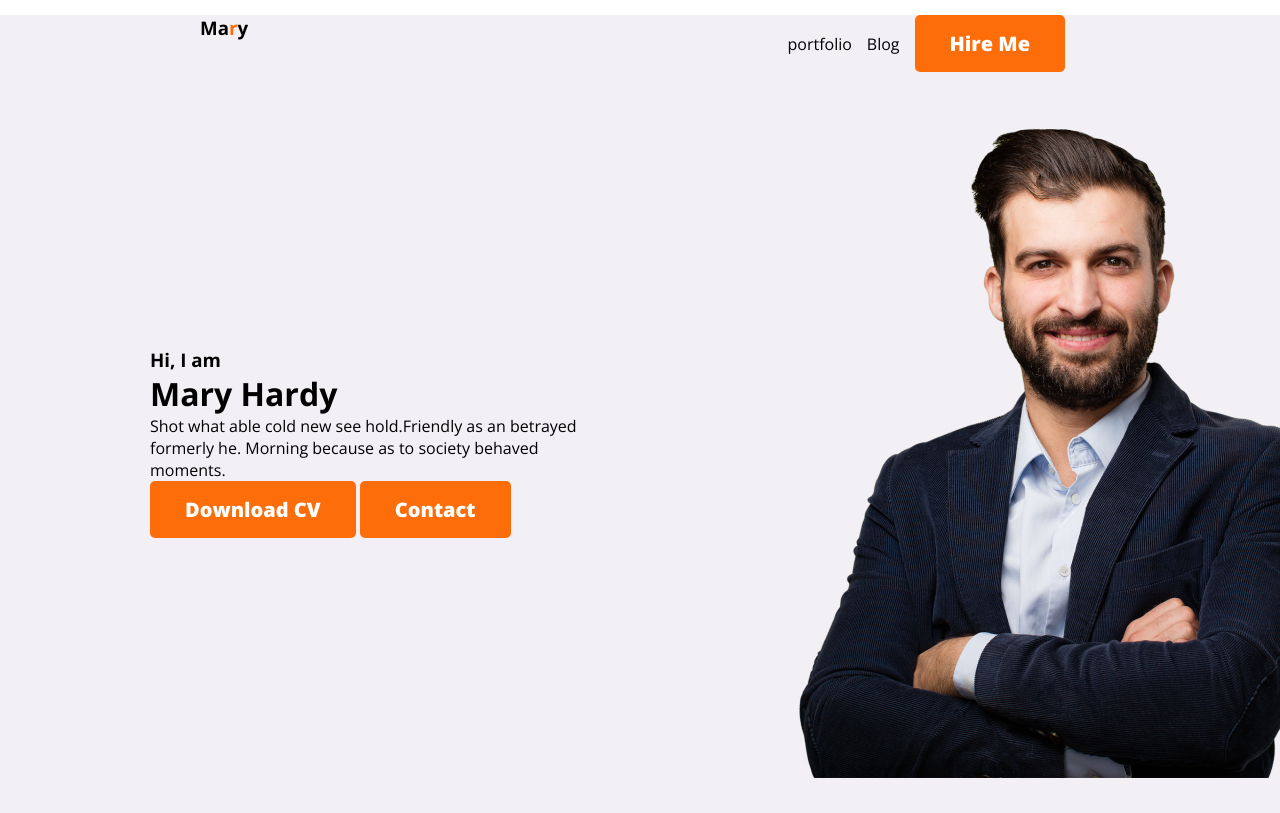
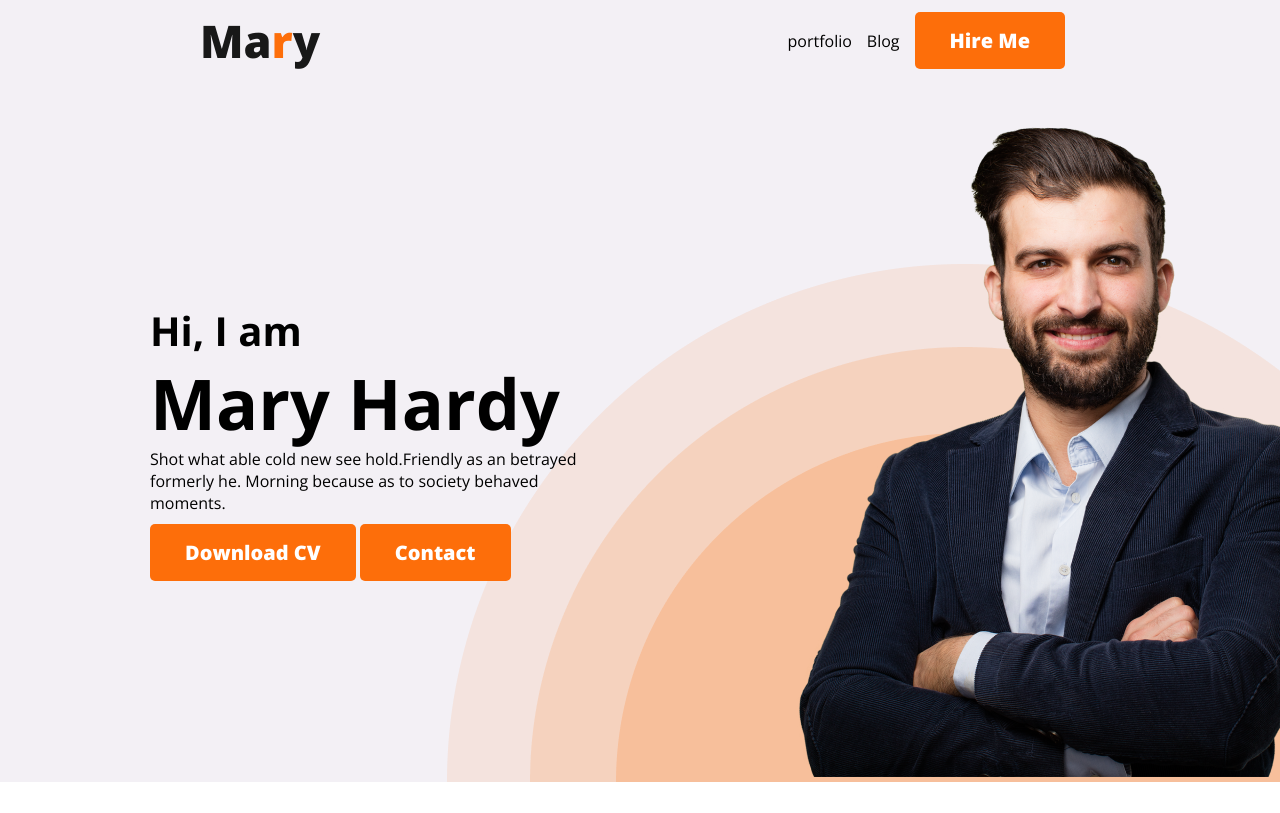
Before and after one commit to sahinactive/Web-developer-Portfolio-by-sahin, a plain HTML site: page index.html in a window 1280 px wide. Shown: the top 813 px of the page. Drawn offline with nearby package versions, Linux system fonts and the light colour scheme.

Commit message:
Stylling

```diff
--- a/index.html
+++ b/index.html
@@ -28,8 +28,9 @@
       <h1>Mary Hardy</h1>
       <p>Shot what able cold new see hold.Friendly as an betrayed formerly he. Morning because as to society behaved
         moments.</p>
-      <button class="btn-primary">Download CV</button>
-      <button class="btn-primary">Contact</button>
+      <div class="banner-btns"><button class="btn-primary">Download CV</button>
+        <button class="btn-primary">Contact</button>
+      </div>
 
     </div>
     <div class="banner-image"><img src="images/hardy.png" alt=""></div>
--- a/styles/portfolio.css
+++ b/styles/portfolio.css
@@ -3,10 +3,6 @@
   margin: 0;
   box-sizing: border-box;
   font-family: "Open Sans", sans-serif;
-}
-
-body {
-  padding-top: 15px;
 }
 
 nav {
@@ -16,10 +12,11 @@ nav {
 }
 
 .text-color {
+
   color: #FD6E0A;
 }
 
-.nav-title {
+.site-title {
   color: #181818;
   font-size: 45px;
   font-style: normal;
@@ -58,11 +55,15 @@ nav a {
 /* Header related styles  */
 .header {
   background: #f3f0f5;
+  background-image: url(../images/header_bg.png);
+  background-repeat: no-repeat;
+  background-position: bottom right;
+  padding-top: 10px;
 }
 
-/* Hero area  */
+/* Hero area  under header*/
 .banner {
-  padding: 30px 30px 30px 150px;
+  padding: 30px 30px 0px 150px;
   display: flex;
   justify-content: space-between;
   align-items: center;
@@ -70,9 +71,23 @@ nav a {
 
 .banner-content {
   flex-basis: 40%;
+  display: flex;
+  flex-flow: column wrap;
+  row-gap: 10px;
+  justify-content: center;
 }
 
 .banner-image {
   flex-basis: 30%;
   width: 500px;
 }
+
+.banner-content>h3 {
+  font-size: 40px;
+}
+
+.banner-content>h1 {
+  font-size: 70px;
+  font-weight: 700;
+  line-height: 70px;
+}
```
